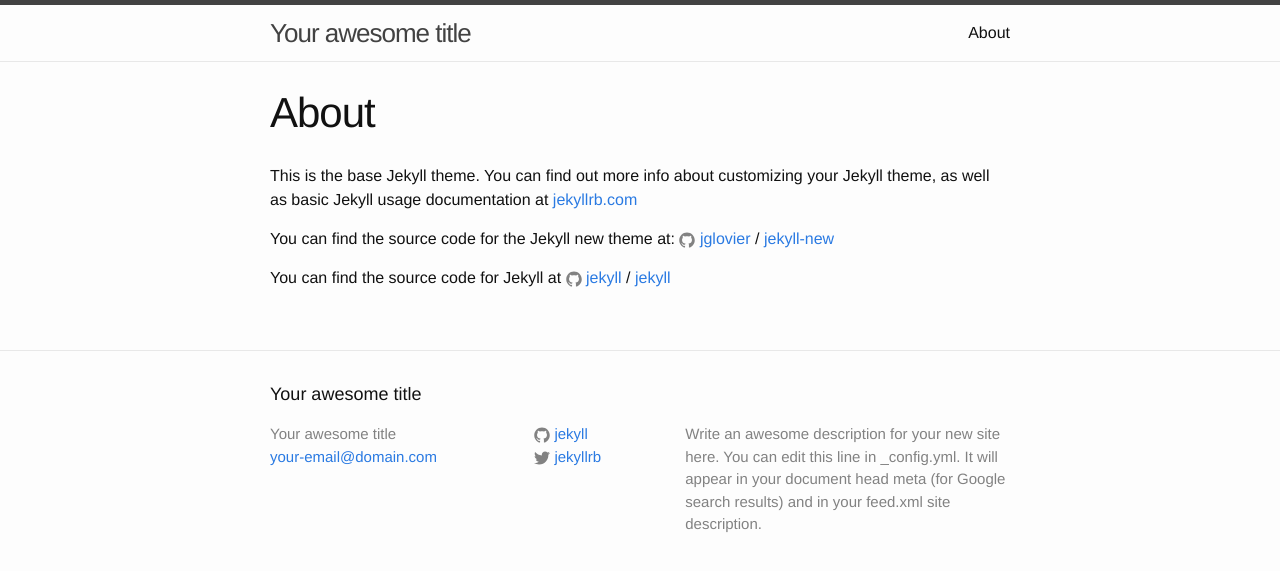
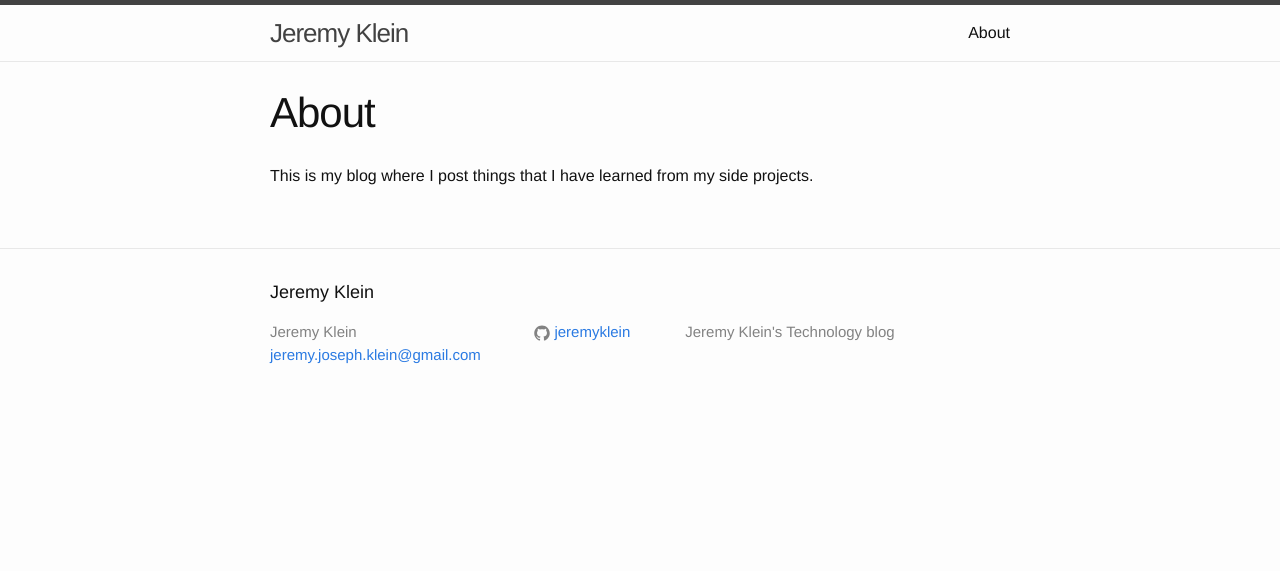
Before and after one commit to jeremyklein/old_blog, a Jekyll site: the page built from about.md, in a window 1280 px wide. Shown: the top 571 px of the page. Built offline with Jekyll 4.4.1, drawn with Linux system fonts in a browser that asks for light colours.

Commit message:
updated some content

```diff
--- a/_config.yml
+++ b/_config.yml
@@ -6,16 +6,14 @@
 # 'jekyll serve'. If you change this file, please restart the server process.
 
 # Site settings
-title: Your awesome title
-email: your-email@domain.com
+title: Jeremy Klein
+email: jeremy.joseph.klein@gmail.com
 description: > # this means to ignore newlines until "baseurl:"
-  Write an awesome description for your new site here. You can edit this
-  line in _config.yml. It will appear in your document head meta (for
-  Google search results) and in your feed.xml site description.
+ Jeremy Klein's Technology blog
 baseurl: "" # the subpath of your site, e.g. /blog
 url: "http://yourdomain.com" # the base hostname & protocol for your site
-twitter_username: jekyllrb
-github_username:  jekyll
+#twitter_username: jekyllrb
+github_username:  jeremyklein
 
 # Build settings
 markdown: kramdown
--- a/about.md
+++ b/about.md
@@ -4,12 +4,4 @@ title: About
 permalink: /about/
 ---
 
-This is the base Jekyll theme. You can find out more info about customizing your Jekyll theme, as well as basic Jekyll usage documentation at [jekyllrb.com](http://jekyllrb.com/)
-
-You can find the source code for the Jekyll new theme at:
-{% include icon-github.html username="jglovier" %} /
-[jekyll-new](https://github.com/jglovier/jekyll-new)
-
-You can find the source code for Jekyll at
-{% include icon-github.html username="jekyll" %} /
-[jekyll](https://github.com/jekyll/jekyll)
+This is my blog where I post things that I have learned from my side projects.
```
Also changed, not shown: _posts/2016-07-28-my-first-post.markdown (added, +9 -0 lines), 1 other file.
